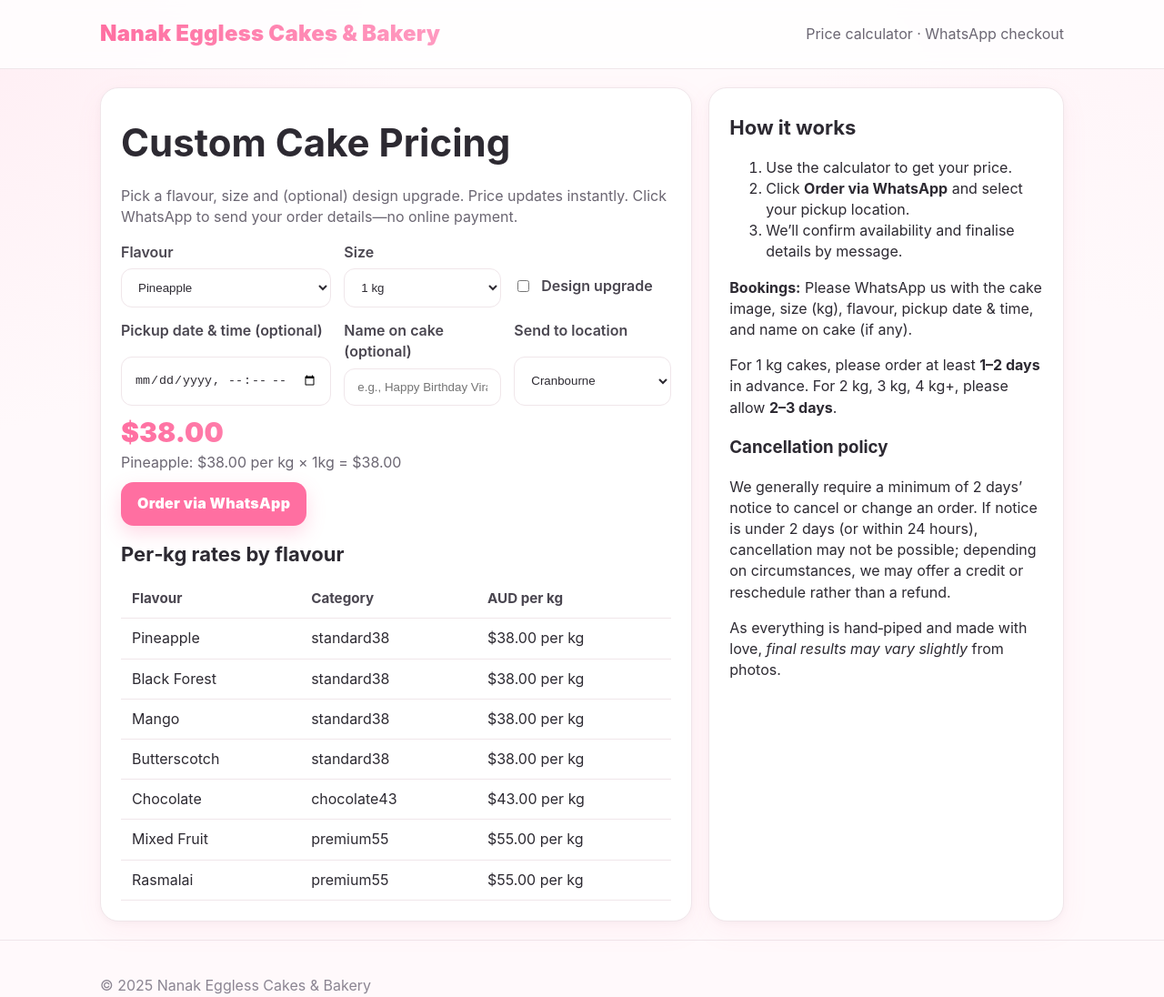
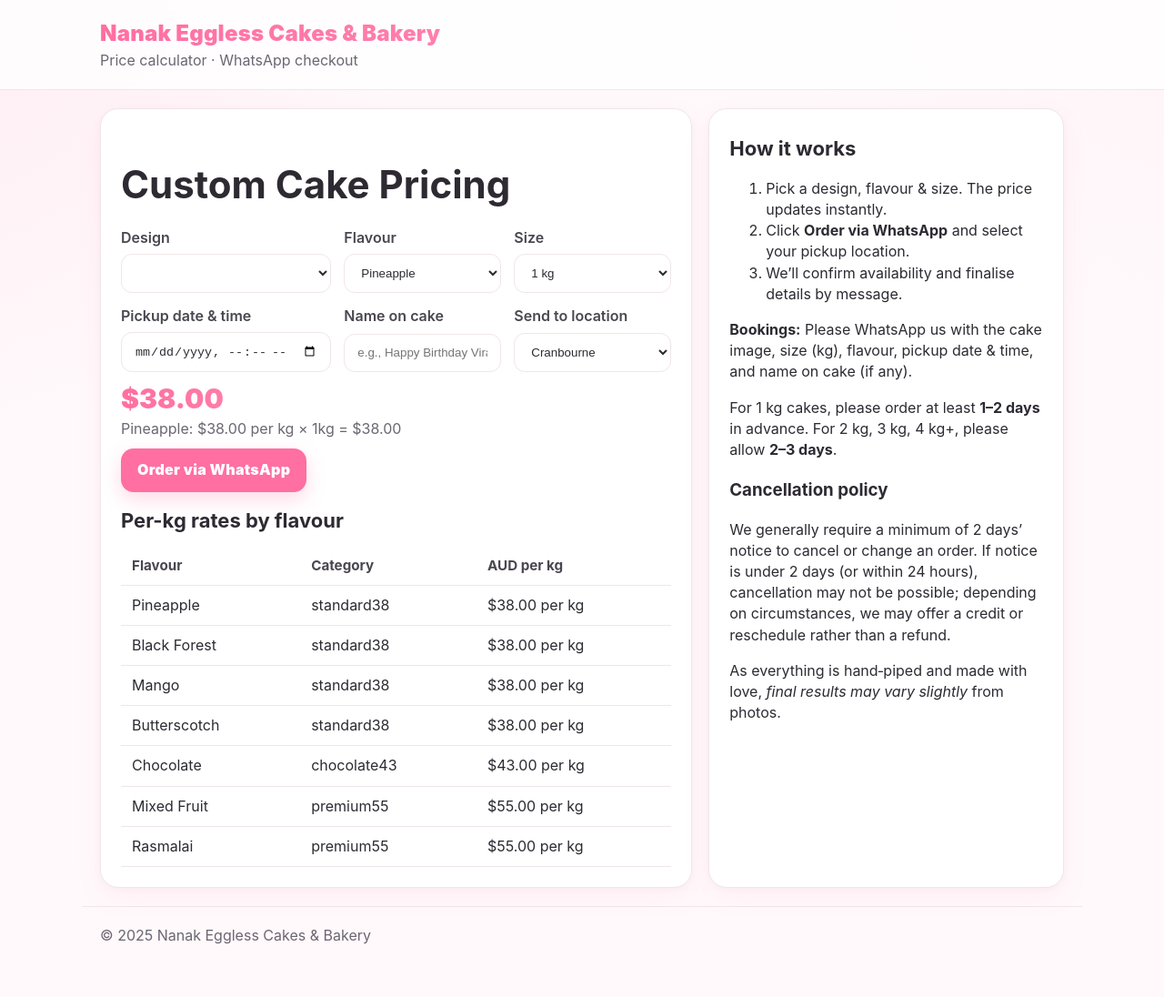
Before and after one commit to Nanak168/nanakcakes-bakery.github.io, a plain HTML site: page index.html in a window 1280 px wide. Shown: the whole page at 91% size. After the commit the page ends 1060 px from the top, so only its background shows below. Drawn offline with Linux system fonts and the light colour scheme.

Commit message:
Update index.html

```diff
--- a/index.html
+++ b/index.html
@@ -2,82 +2,58 @@
 <html lang="en">
 <head>
   <meta charset="utf-8" />
-  <meta name="viewport" content="width=device-width,initial-scale=1" />
-  <title>Cake Pricing & WhatsApp Orders</title>
+  <title>Nanak Eggless Cakes & Bakery · Price calculator · WhatsApp checkout</title>
+  <meta name="viewport" content="width=device-width, initial-scale=1" />
   <link rel="stylesheet" href="assets/style.css" />
 </head>
 <body>
 <header>
   <div class="wrap">
-      <nav>
-        <div class="brand" id="brand">Bakery</div>
-        <div class="muted">Price calculator · WhatsApp checkout</div>
-      </nav>
+    <div class="brand" id="brand">Nanak Eggless Cakes & Bakery</div>
+    <nav class="muted">Price calculator · WhatsApp checkout</nav>
   </div>
 </header>
 
 <main class="wrap grid">
   <section class="card">
-      <h1>Custom Cake Pricing</h1>
-      <p class="muted">Pick a flavour, size and (optional) design upgrade. Price updates instantly. Click WhatsApp to send your order details—no online payment.</p>
+    <img id="heroImg" class="hero" alt="">
+    <h1 id="heroTitle">Custom Cake Pricing</h1>
+    <p id="heroDesc" class="muted"></p>
+
     <div class="controls">
-        <label>
-          Flavour
-          <select id="flavour"></select>
-        </label>
-        <label>
-          Size
-          <select id="size"></select>
-        </label>
-        <label class="chk">
-          <input type="checkbox" id="design" /> Design upgrade
-        </label>
-        <label>
-          Pickup date & time (optional)
-          <input type="datetime-local" id="pickup" />
-        </label>
-        <label>
-          Name on cake (optional)
-          <input type="text" id="name" placeholder="e.g., Happy Birthday Viraj" />
-        </label>
-        <label>
-          Send to location
-          <select id="location"></select>
-        </label>
+      <label>Design <select id="design"></select></label>
+      <label>Flavour <select id="flavour"></select></label>
+      <label>Size <select id="size"></select></label>
+      <label>Pickup date & time <input type="datetime-local" id="pickup" /></label>
+      <label>Name on cake <input type="text" id="name" placeholder="e.g., Happy Birthday Viraj" /></label>
+      <label>Send to location <select id="location"></select></label>
     </div>
 
     <div class="price" id="price">$0.00</div>
     <div class="muted" id="baseInfo"></div>
-      <p style="margin-top:10px">
-        <a id="waBtn" class="btn" href="#">Order via WhatsApp</a>
-      </p>
 
-      <h2>Per‑kg rates by flavour</h2>
+    <p style="margin-top:10px"><a id="waBtn" class="btn" href="#">Order via WhatsApp</a></p>
+
+    <h2>Per-kg rates by flavour</h2>
     <table class="table" id="rateTable">
       <thead><tr><th>Flavour</th><th>Category</th><th>AUD per kg</th></tr></thead>
-        <tbody>
-          <!-- JS injects rows -->
-        </tbody>
+      <tbody></tbody>
     </table>
   </section>
 
-    <aside class="card policy">
+  <aside class="card">
     <h2>How it works</h2>
     <ol>
-        <li>Use the calculator to get your price.</li>
+      <li>Pick a design, flavour & size. The price updates instantly.</li>
       <li>Click <strong>Order via WhatsApp</strong> and select your pickup location.</li>
       <li>We’ll confirm availability and finalise details by message.</li>
     </ol>
-
     <div id="policy"></div>
   </aside>
 </main>
 
-  <footer>
-    <div class="wrap">© <span id="y"></span> <span id="footerBrand"></span></div>
-  </footer>
+<footer class="wrap muted">© 2025 <span id="footerBrand"></span></footer>
 
 <script type="module" src="assets/app.js"></script>
-  <script>document.getElementById('y').textContent = new Date().getFullYear();</script>
 </body>
 </html>
```
Lines whose indentation alone changed are shown as unchanged.
